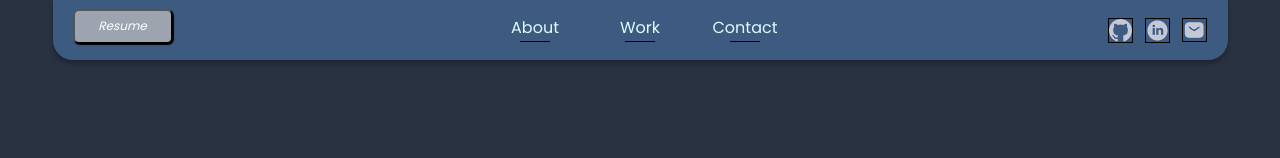
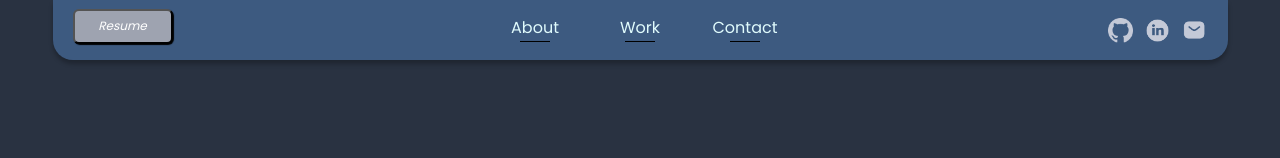
Before and after one commit to Jamelscott/jamelScott_portfolio, a Next.js app: page / in a window 1280 px wide. Shown: the top 158 px of the page. Built offline with nearby package versions, Linux system fonts and the light colour scheme.

Commit message:
updated file names for better organizatoin

```diff
--- a/pages/about.jsx
+++ b/pages/about.js
@@ -14,7 +14,8 @@ export default function About() {
         </div>
         <div className={styles.aboutRight}>
           <Image
-          src="/Group 11.PNG"
+          alt="a photo of jamel with some graphics"
+          src="/Group-11.PNG"
           width="400px"
           height="400px"
           />
--- a/styles/Navbar.module.css
+++ b/styles/Navbar.module.css
@@ -59,6 +59,10 @@
     margin-right: 20px;
     width: 100px;
 }
+.githubButton:hover{
+   transform: scale(1.25, 1.25) ;
+   transition: all .4s ease;
+}
 .resumeDiv{
     display: flex;
     align-items: center;
@@ -92,5 +96,5 @@
 
 .githubButton{
     /* background-color: black; */
-    border: 1px solid black;
+    transition: all .4s ease;
 }
```
Also changed, not shown: public/Group-11.png (renamed from public/Group 11.png).
